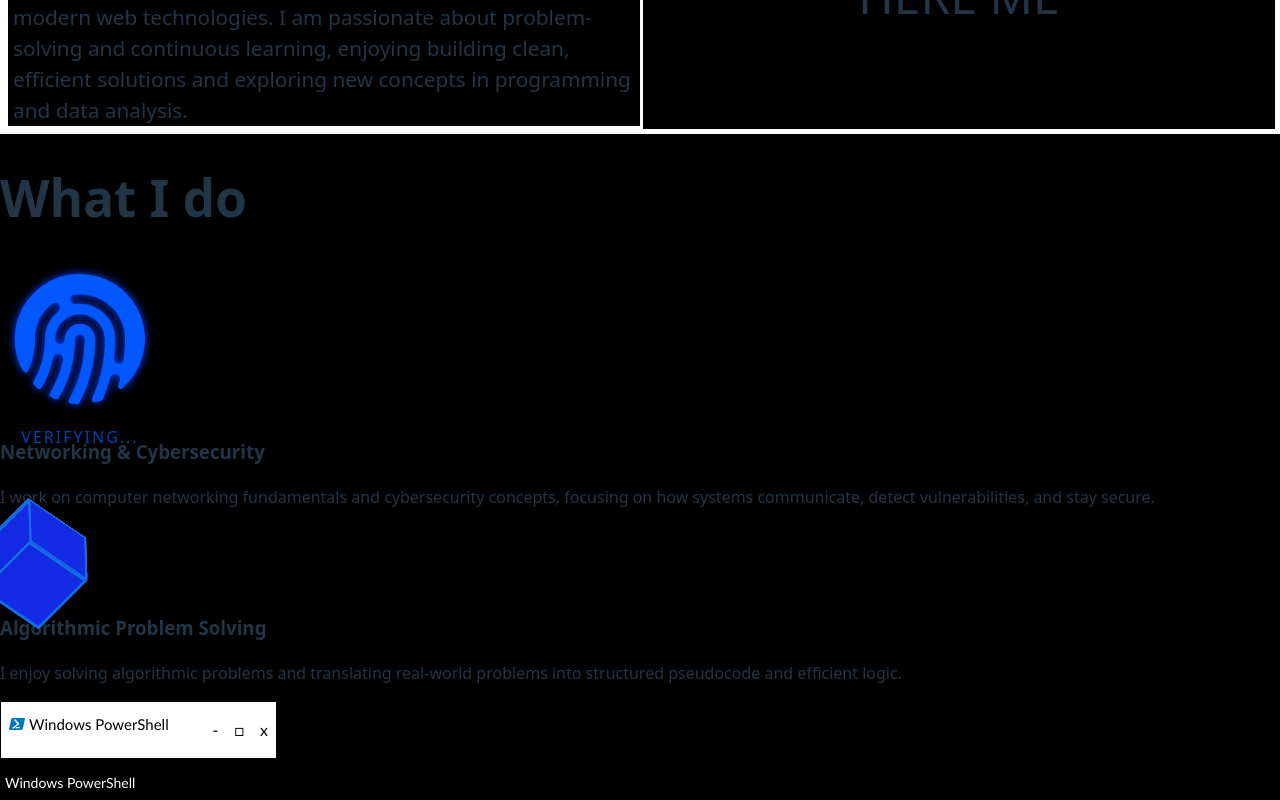
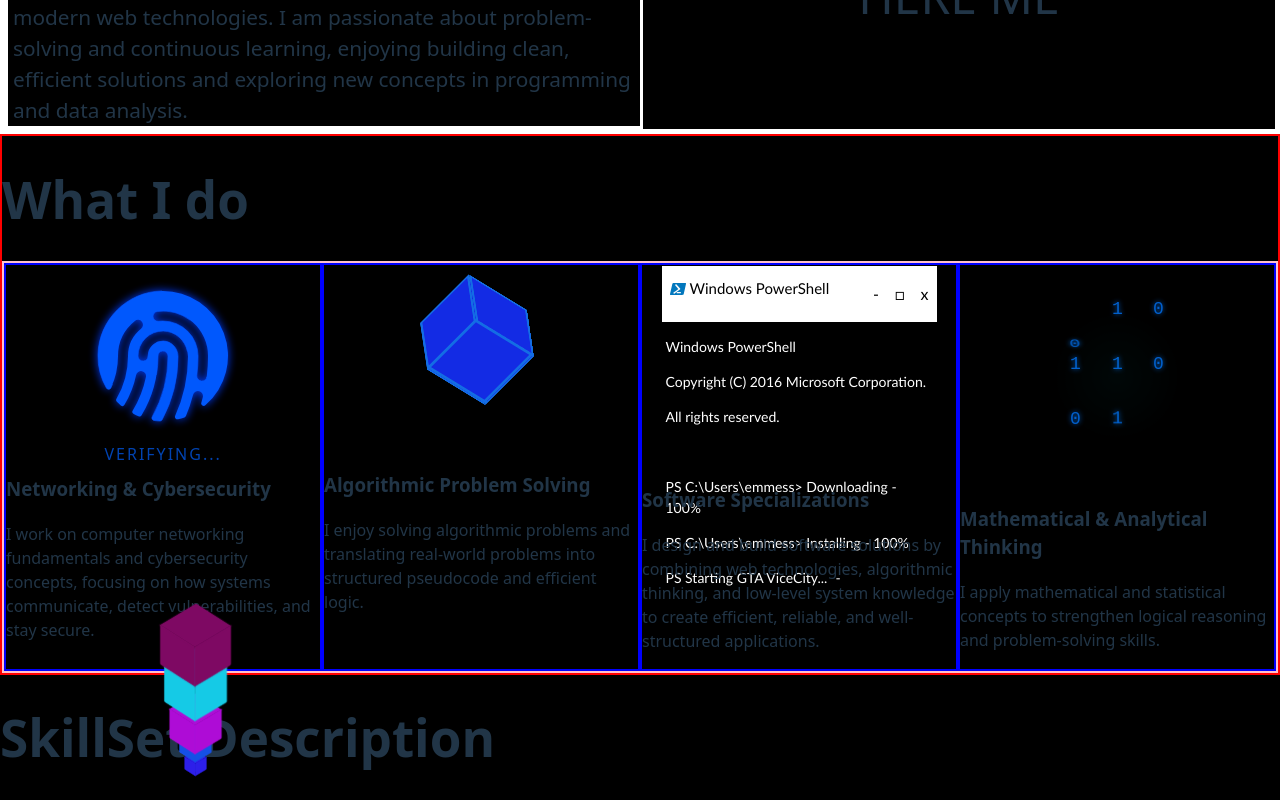
Before and after one commit to Chiraz-hub/My_Website, a React (Vite) app: page / in a window 1280 px wide. Shown: the part 520-1320 px from the top of the page. Built offline with nearby package versions, Linux system fonts and the light colour scheme.

Commit message:
positioned the cards

```diff
--- a/src/Page_components/Activity/act.css
+++ b/src/Page_components/Activity/act.css
@@ -0,0 +1,7 @@
+.act-container{
+border: 2px solid red;
+}
+.card-container{
+    display: flex;
+    border: 2px solid pink;
+}
--- a/src/Page_components/Activity/act.tsx
+++ b/src/Page_components/Activity/act.tsx
@@ -1,3 +1,4 @@
+import './act.css'
 import Cards from '../Formats/Card'
 import SecBtn from './ActIcon/SecBtn'
 import Math from './ActIcon/Math'
@@ -32,7 +33,7 @@ import Soft from './ActIcon/Soft'
 function Activity(){
     return (
       <div className = 'act-container'>
-         <h1>What I do</h1>
+        <h1>What I do</h1>
          <div className = 'card-container'>
         {Act.map((item, index) => (
           <Cards
--- a/src/Page_components/Formats/Card.tsx
+++ b/src/Page_components/Formats/Card.tsx
@@ -1,3 +1,4 @@
+ import './Cards.css'
  interface cardsComp {
   title: string;
   description: string;
--- a/src/Page_components/Formats/Cards.css
+++ b/src/Page_components/Formats/Cards.css
@@ -0,0 +1,8 @@
+ .cards {
+    border: 2px solid blue;
+    display: flex;
+    flex-direction: column;
+    justify-content: space-around;
+    align-items: center;
+    width: 30%;
+ }
```
